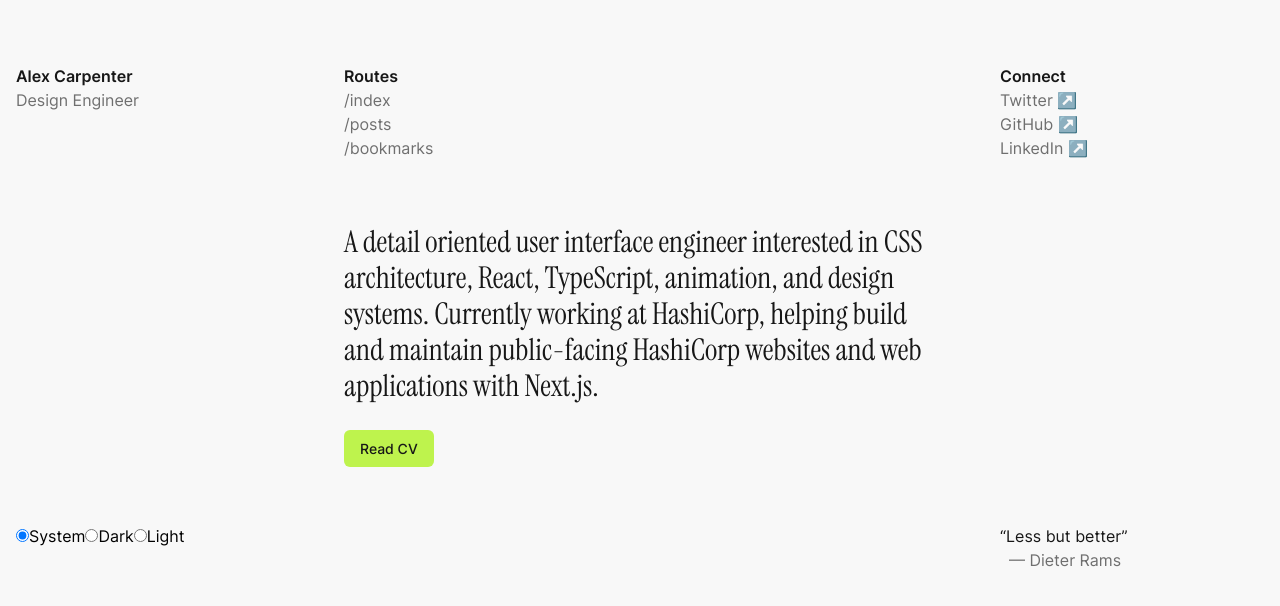
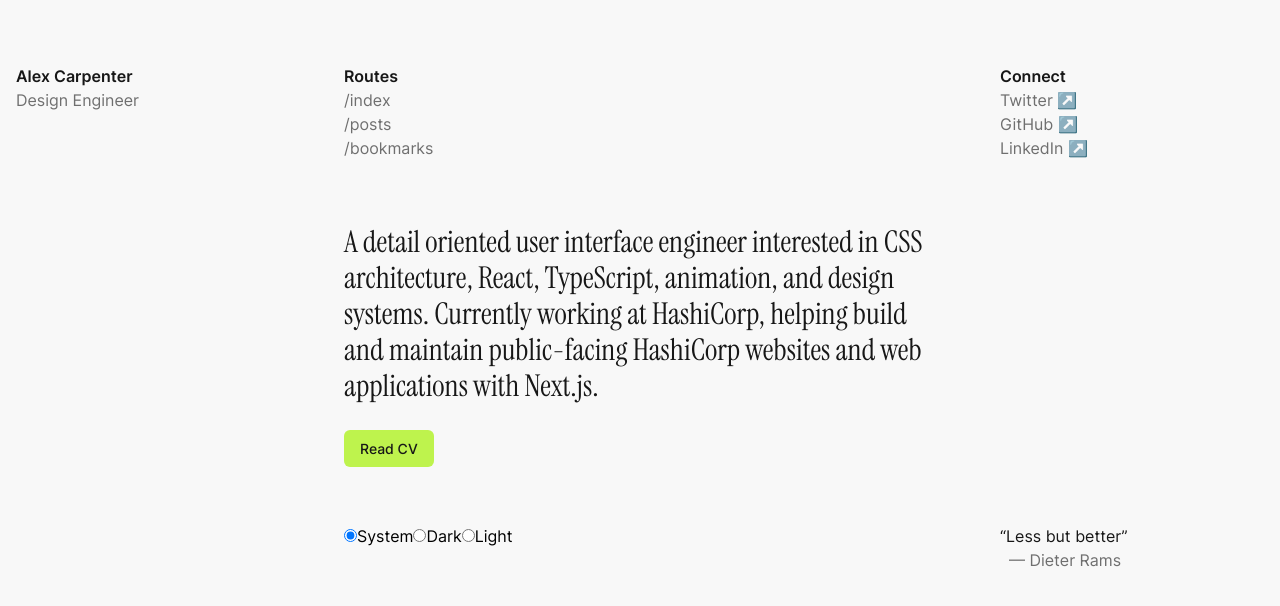
Before and after one commit to alexcarpenter/alexcarpenter-next-tailwind, a Next.js app: page / in a window 1280 px wide. Shown: the top 606 px of the page. Built offline with nearby package versions, Linux system fonts and the light colour scheme.

Commit message:
column position

```diff
--- a/app/footer.tsx
+++ b/app/footer.tsx
@@ -2,8 +2,8 @@ import { ThemeSwitch } from "./theme-switch";
 export function Footer() {
   return (
     <footer className="pt-16">
-      <div className="grid gap-16 md:grid-cols-4">
-        <div>
+      <div className="grid gap-x-16 gap-y-4 md:grid-cols-4">
+        <div className="md:col-start-2">
           <ThemeSwitch />
         </div>
 
```
